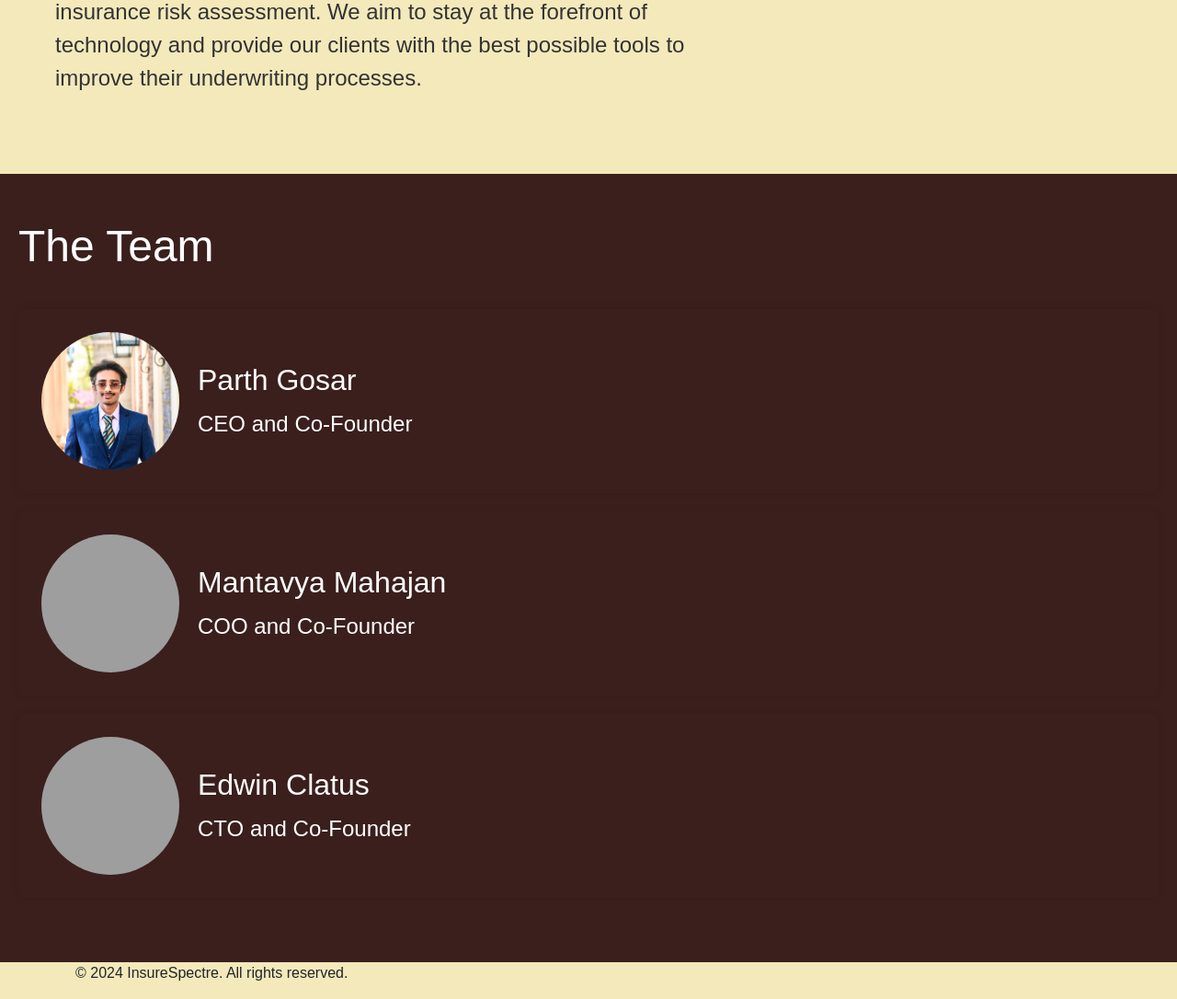
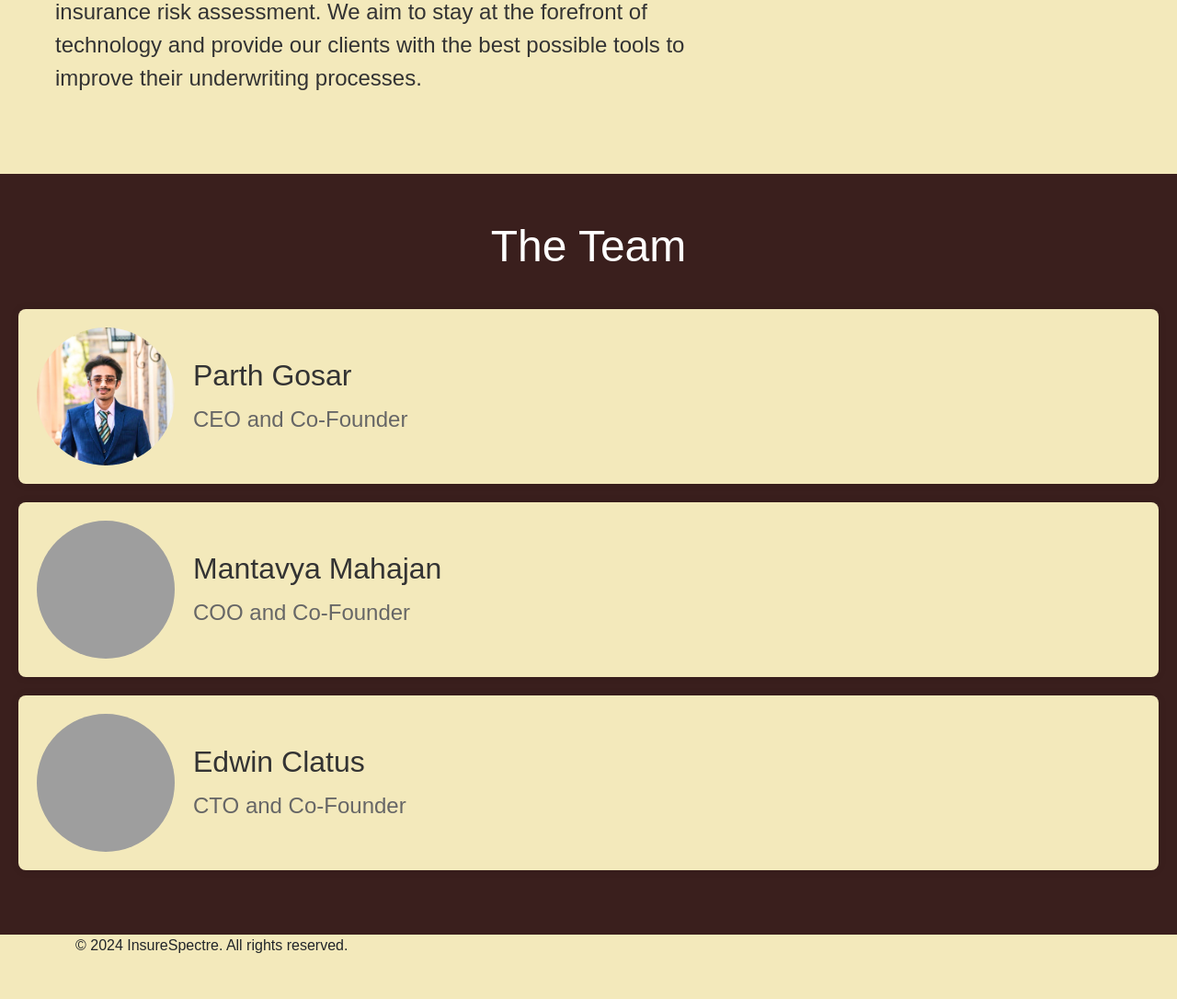
Before and after one commit to psg0009/INSURESPECTRE, a Django app: page /about/who/ in a window 1280 px wide. Shown: the part 1979-3065 px from the top of the page at 92% size. After the commit the page ends 3015 px from the top, so only its background shows below. Run offline with Django 4.2, Linux system fonts and the light colour scheme; grey boxes are pictures that could not be loaded.

Commit message:
Update who.html

```diff
--- a/Insurespectre-master/Insurespectre-master/home/templates/who.html
+++ b/Insurespectre-master/Insurespectre-master/home/templates/who.html
@@ -174,7 +174,7 @@
         .team-section {
             background-color: #3a1f1d; /* Dark brown background */
             color: white;
-            text-align: left;
+            text-align: center;
             padding: 50px 20px;
         }
 
@@ -187,13 +187,13 @@
         .team-member {
             display: flex;
             align-items: center;
-            background-color: #3a1f1d;
-            color: white;
+            background-color: #f3e9bb; /* Light yellow background */
+            color: #333;
             padding: 20px;
             border-radius: 8px;
             box-shadow: 0 0 10px rgba(0, 0, 0, 0.1);
             margin-bottom: 20px; /* Space between team members */
-            border: 5px solid #3a1f1d; /* Add brown border */
+            text-align: left;
         }
 
         .team-member img {
@@ -206,13 +206,13 @@
 
         .team-member h3 {
             font-size: 2rem; /* Increased font size */
-            color: white;
+            color: #333;
             margin: 0;
         }
 
         .team-member p {
             font-size: 1.5rem; /* Increased font size */
-            color: white;
+            color: #666;
             margin: 10px 0 0 0;
         }
 
```
